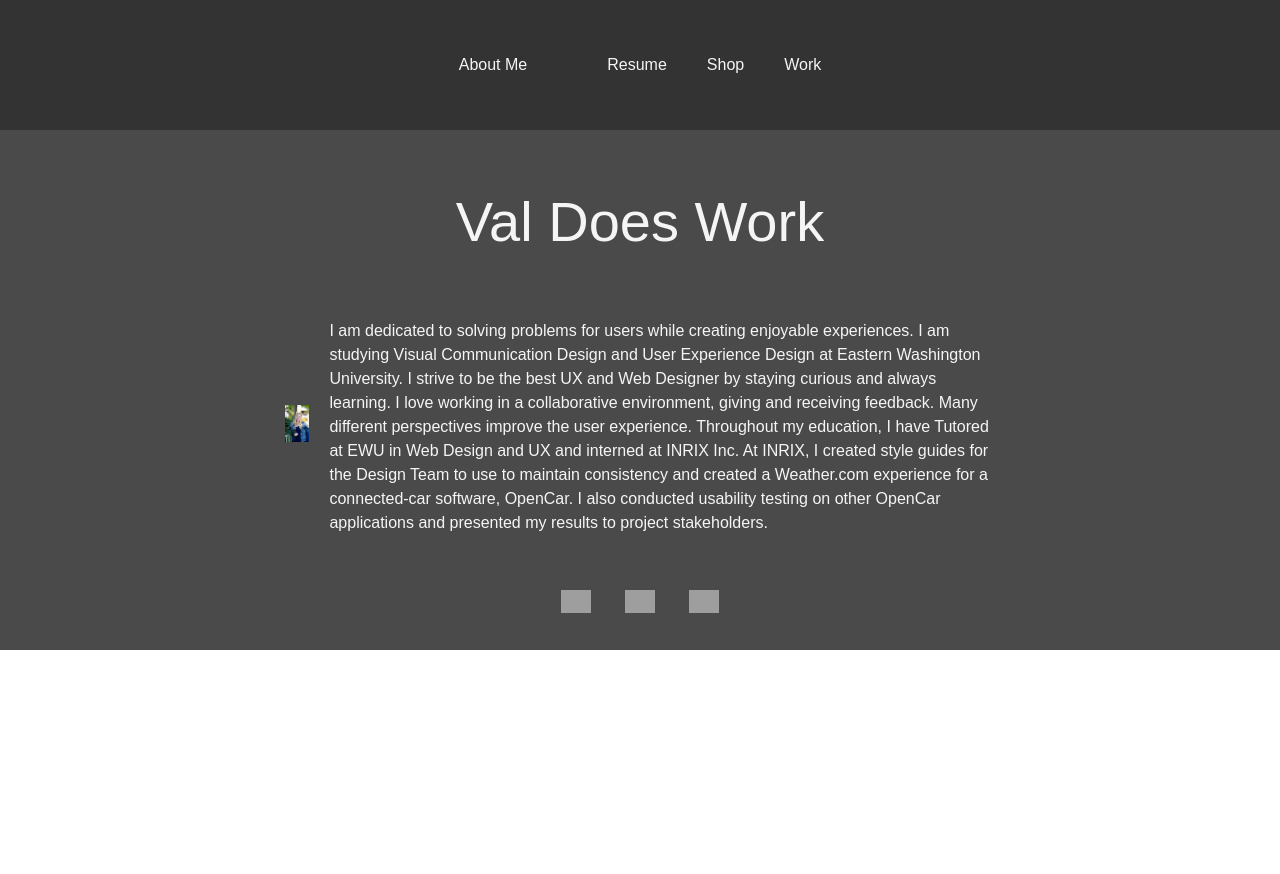
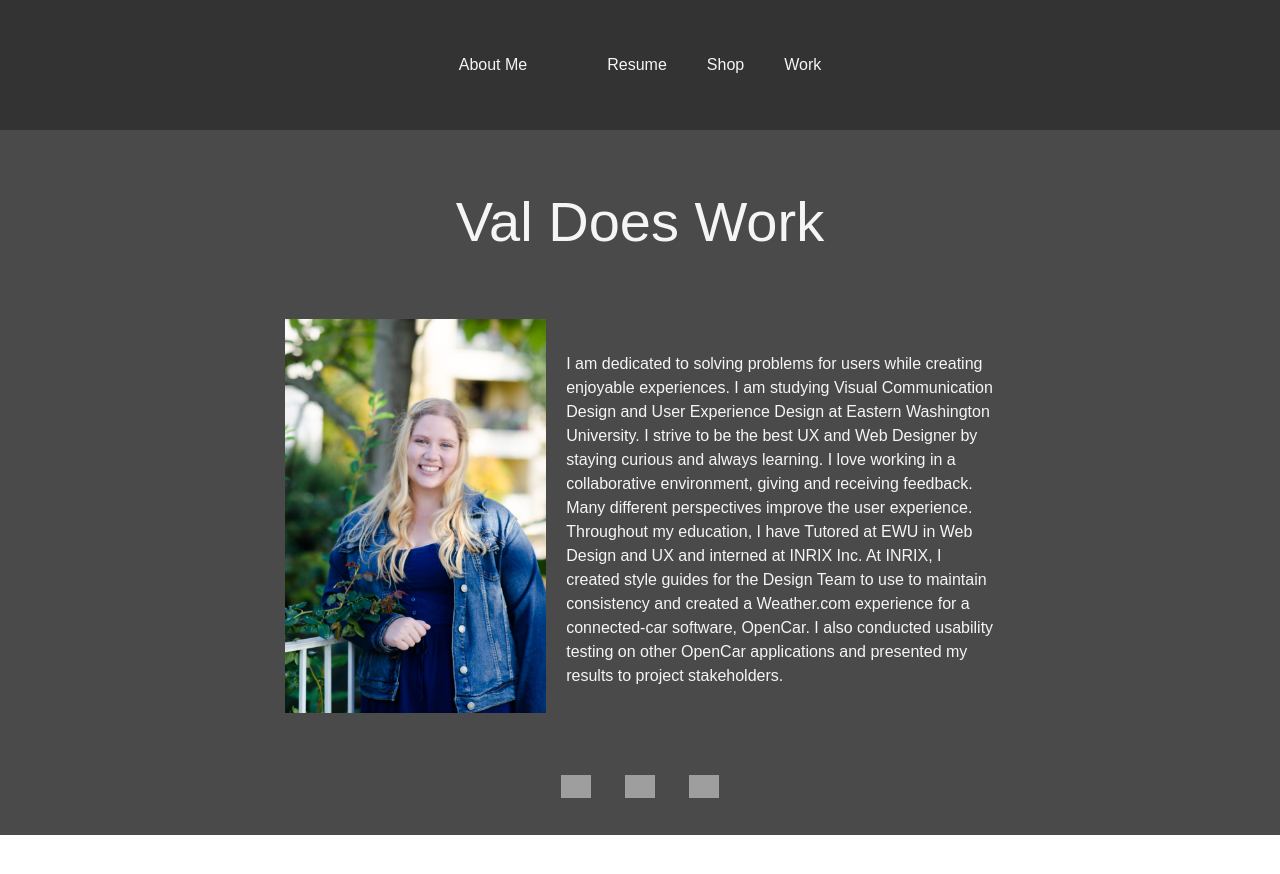
Before and after one commit to vlandguth/valdoes.work, a Jekyll site: the page built from about.markdown, in a window 1280 px wide. Shown: the top 874 px of the page. Built offline with Jekyll 4.4.1, drawn with Linux system fonts in a browser that asks for light colours; grey boxes are pictures that could not be loaded.

Commit message:
img sizing gone

```diff
--- a/assets/css/styles.css
+++ b/assets/css/styles.css
@@ -216,10 +216,6 @@ body {
     align-items:center;
   }
 
-  .about img{
-    width:200px;
-  }
-
   .about h1, .about h2, .about p, .bio li{
     color:whitesmoke;
     font-family: 'Montserrat', sans-serif;;
```
